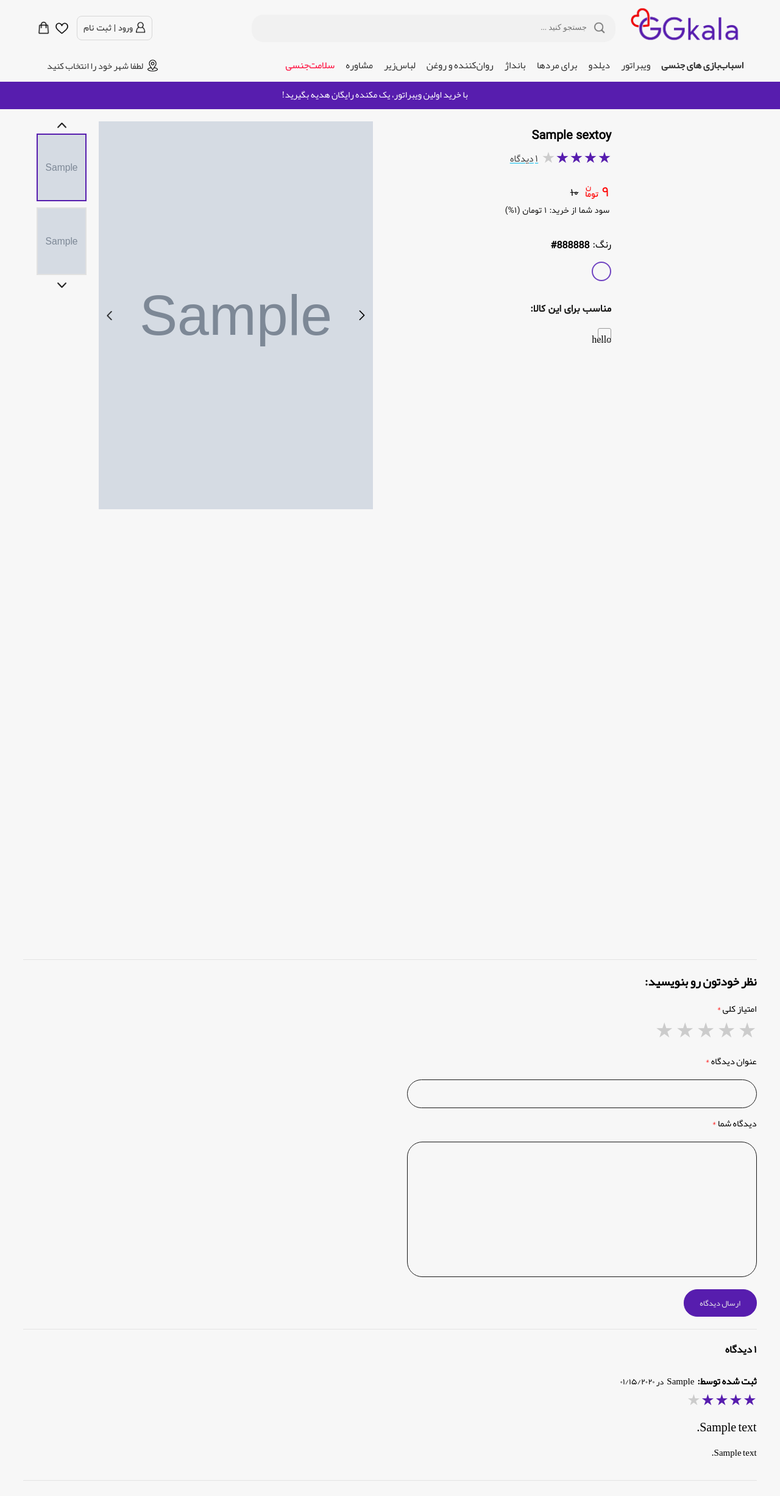
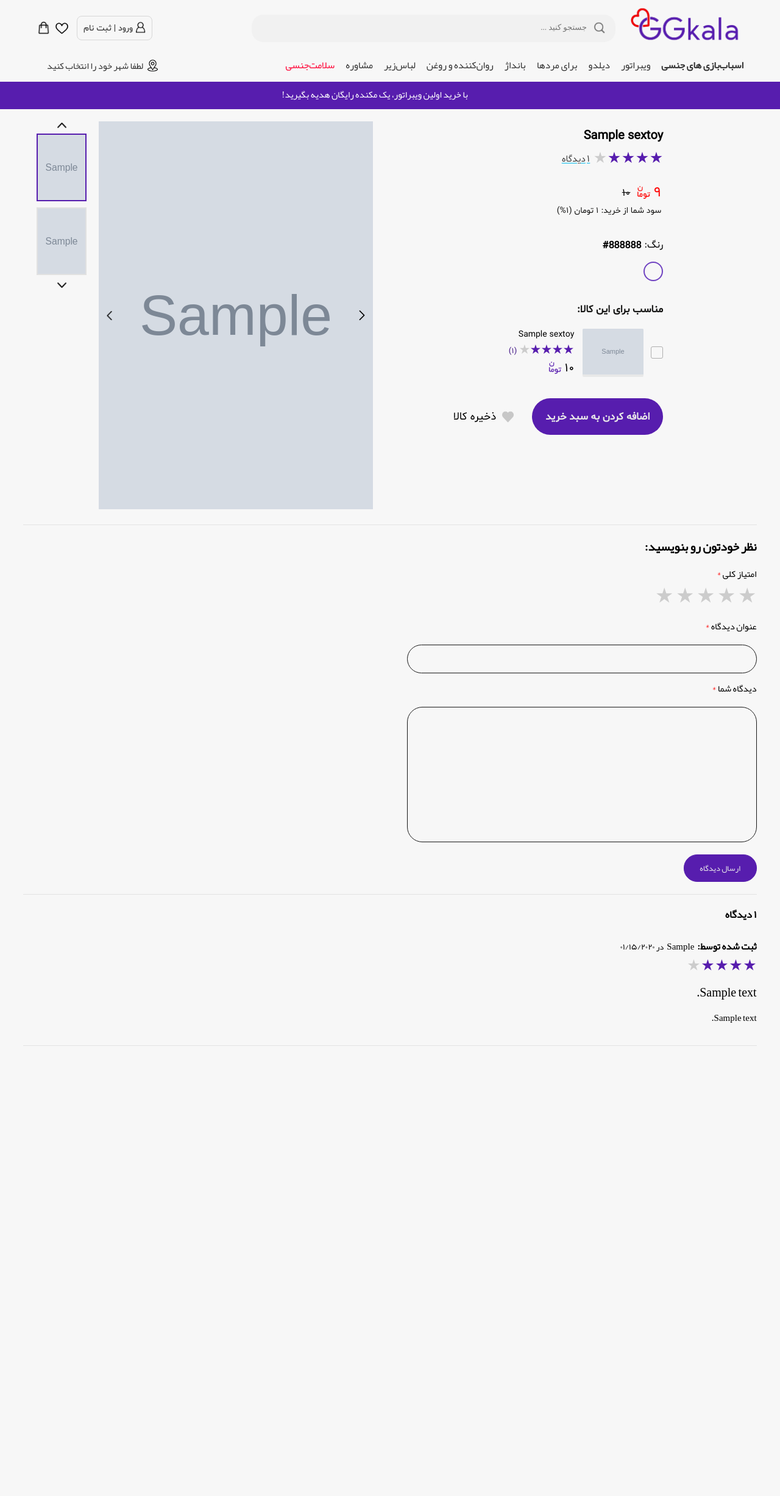
Before and after one commit to Crimson-Amir/GGkala-Django, a Django app: a page that uses GGKala/Products/templates/Products/product_main_detail.html in a window 1280 px wide. Shown: the whole page at 61% size. After the commit the page ends 1715 px from the top, so only its background shows below. Run offline with Django 4.2, Linux system fonts and the light colour scheme; tables that the repository leaves empty hold one stand-in row (values such as "Sample post"); grey boxes marked "Sample" are stand-in pictures; some libraries are stand-ins or nearby versions.

Commit message:
detail-page-update

```diff
--- a/GGKala/Products/templates/Products/product_main_detail.html
+++ b/GGKala/Products/templates/Products/product_main_detail.html
@@ -107,20 +107,58 @@
                             </div>
                         </div>
 
+                        {% if also_like %}
                             <div class="people-also-buy">
                                 <span class="like-this">مناسب برای این کالا:</span>
                                 <div class="products-like">
-                                <div class="pr-like">
+                                    {% for obj in also_like %}
+                                        <div class="also-holder">
                                             <label class="checkbox-container">
-                                        <input type="checkbox" class="checkbox" name="more" value="">
+                                                <input type="checkbox" class="checkbox" name="also" value="{{ obj.id }}">
                                                 <span class="checkmark"></span>
                                             </label>
+                                            <a href="{% url 'Products:detail' obj.slug %}" style="text-decoration:none;color:black;display: flex;align-items: center;">
+                                                <div class="also-buy-image-margin">
+                                                    <div class="also_buy_image">
+                                                        <img src="{{ obj.photo.url }}" alt="{{ obj.photo.url }}">
+                                                    </div>
+                                                </div>
+                                                <div class="also_like_title_star_price">
+                                                    <div class="also-title">
+                                                        {% fa_number obj.title %}
+                                                    </div>
+                                                    <div class="also-star">
+                                                        {% average_rate obj.review.all 'rtl' 'me-rate-21' %}
+                                                        <span class="count-also-buy-star">({% fa_number obj.review.count %})</span>
+                                                    </div>
+                                                    <div class="also-buy-price">
+                                                        <div class="price-text-detail-also-buy">
+                                                            {% fa_number obj.price|intcomma:False %}
+                                                        </div>
+                                                        <img class="price-photo-toman-detail-also-buy" src="{% static 'Category/images/toman.png' %}" alt="">
+                                                    </div>
+                                                </div>
+                                            </a>
+                                        </div>
+                                    {% endfor %}
+                                    <div class="add_to_cart">
+                                        <div class="add-to-cart-holder">
+                                            <button type="submit" class="add-to-cart-button">
+                                                <span class="cart_text">اضافه کردن به سبد خرید</span>
+                                            </button>
+                                        </div>
+                                        <div class="save-item-holder">
+                                            <button type="submit" class="save-item-button">
+                                                <img class="save-item-heart" src="{% static 'Products/images/heart.png' %}" alt="heart">
+                                                <span class="save-item">ذخیره کالا</span>
+                                            </button>
                                         </div>
                                     </div>
                                 </div>
+                            </div>
+                        {% endif %}
 
                     </div>
-            <div style="height: 1000px;"> hello</div>
                 </div>
             </div>
         </div>
@@ -235,21 +273,21 @@
         document.getElementById('color-name').innerText = colorName;
     }
 
-    {#window.addEventListener('scroll', function () {#}
-    {#    const scrollTop = window.pageYOffset || document.documentElement.scrollTop;#}
-    {#    const containerOffset = document.querySelector('.image-of-product').offsetTop;#}
-    {#    const image = document.querySelector('.left-side');#}
-    {#    const rightSide = document.querySelector('.right-side');#}
-    {#    const rightSideHeight = rightSide.offsetHeight;#}
-    {##}
-    {#    if (scrollTop > containerOffset && scrollTop < containerOffset + rightSideHeight) {#}
-    {#        image.style.transform = `translateY(${scrollTop - containerOffset}px)`;#}
-    {#    } else if (scrollTop >= containerOffset + rightSideHeight) {#}
-    {#        image.style.transform = `translateY(${rightSideHeight}px)`;#}
-    {#    } else {#}
-    {#        image.style.transform = 'translateY(0)';#}
-    {#    }#}
-    {#});#}
+    window.addEventListener('scroll', function () {
+        const scrollTop = window.pageYOffset || document.documentElement.scrollTop;
+        const containerOffset = document.querySelector('.image-of-product').offsetTop;
+        const image = document.querySelector('.left-side');
+        const rightSide = document.querySelector('.right-side');
+        const rightSideHeight = rightSide.offsetHeight;
+
+        if (scrollTop > containerOffset && scrollTop < containerOffset + rightSideHeight) {
+            image.style.transform = `translateY(${scrollTop - containerOffset}px)`;
+        } else if (scrollTop >= containerOffset + rightSideHeight) {
+            image.style.transform = `translateY(${rightSideHeight}px)`;
+        } else {
+            image.style.transform = 'translateY(0)';
+        }
+    });
 
 
 
--- a/GGKala/Products/templates/Products/temtag/ratings-templatetags-ltr.html
+++ b/GGKala/Products/templates/Products/temtag/ratings-templatetags-ltr.html
@@ -1,4 +1,4 @@
-<div class="me-rate me-rate-ltr" {% if dire == 'rtl' %} style="display: flex;flex-direction: row;" {% endif %}>
+<div class="me-rate me-rate-ltr {{ me_rate_size }}" {% if dire == 'rtl' %} style="display: flex;flex-direction: row;" {% endif %}>
 
     <label {% if object == 1 %} class="me-rate-active" {% endif %} title="text">1 star</label>
     <label {% if object == 2 %} class="me-rate-active" {% endif %} title="text">2 stars</label>
--- a/GGKala/Products/templatetags/ratings.py
+++ b/GGKala/Products/templatetags/ratings.py
@@ -12,7 +12,7 @@
 
 
 @register.inclusion_tag("Products/temtag/ratings-templatetags-ltr.html")
-def average_rate(objects, direction="ltr", star_width=None):
+def average_rate(objects, direction="ltr", me_rate_size="me-rate-25"):
     try:
         num = 0
         sums = 0
@@ -23,11 +23,11 @@
         return {
             "object": objects,
             "dire": direction,
-            "star_width": star_width
+            "me_rate_size": me_rate_size
         }
     except ZeroDivisionError:
         return {
             "object": 1,
             "dire": direction,
-            "star_width": star_width
+            "me_rate_size": me_rate_size
         }
--- a/GGKala/Products/urls.py
+++ b/GGKala/Products/urls.py
@@ -6,4 +6,5 @@
 urlpatterns = [
     path('<slug:slugname>/', views.detail, name='detail'),
     path('preview/<int:pk>/', views.DetailPreview.as_view(), name='preview'),
+    path('buy_also/<slug:category_slug>', views.refresh_buy_also, name='refresh_buy_also'),
 ]
--- a/GGKala/Products/views.py
+++ b/GGKala/Products/views.py
@@ -1,15 +1,19 @@
 from django.shortcuts import get_object_or_404, render, redirect, HttpResponse
 from django.views.generic import DetailView
 # from Category import models
-from .models import SexToys, ProductImage, PeopleBuyAlso
+from .models import SexToys, ProductImage, Cart
+from Category.models import Category
 from account.mixin import PreviewMixin
 from review.forms import ReviewForms
 from review.models import ReviewModel
+from django.db.models import Count, Avg, Q
 
 
 def detail(request, slugname):
     mod = get_object_or_404(SexToys.object.return_published_product(), slug=slugname)
+    same_products = mod.buy_also.all()
     products = ProductImage.objects.filter(product=mod)
+
     ip = request.user.ip_address
     if ip not in mod.hits.all():
         mod.hits.add(ip)
@@ -31,7 +35,25 @@
 
     p = mod.price - mod.discounted_price()
     return render(request, 'Products/detail_page.html', context={'object': mod, 'form': form, 'pictures': products,
-                                                                 'first_color': mod.color.first, 'p': p})
+                                                                 'first_color': mod.color.first, 'p': p, 'also_like': same_products})
+
+
+def refresh_buy_also(requests, category_slug):
+    products = get_object_or_404(Category.objects.return_truestatus(), slug=category_slug)
+    sex_toys = products.sexy_toys_related_name.return_published_product().prefetch_related('carts')
+
+    for mod in sex_toys:
+        same_products = Cart.objects.filter(id__in=mod.carts.values('id')).values('all_product__id').annotate(product_count=Count('id')).order_by('-product_count')
+
+        if not same_products:
+            continue
+
+        same_products = [d for d in same_products if d['all_product__id'] != mod.id]
+        mod.buy_also.clear()
+        related_products = [sex_toys.get(id=same['all_product__id']) for same in same_products[:5]]
+        mod.buy_also.set(related_products)
+
+    return HttpResponse('ok')
 
 
 class DetailPreview(PreviewMixin, DetailView):
--- a/GGKala/static/Products/css/product_main_detail.css
+++ b/GGKala/static/Products/css/product_main_detail.css
@@ -3,14 +3,14 @@
 }
 
 .image-of-product {
-    /*position: relative;*/
+    position: relative;
     padding-top: 20px;
     display: flex;
     flex-direction: row-reverse;
 }
 
 .left-side {
-    /*position: sticky;*/
+    position: sticky;
     display: flex;
     flex-direction: row-reverse;
 }
@@ -261,7 +261,7 @@
 
 .like-this {
     padding-top: 35px;
-    font-size: 16px;
+    font-size: 17px;
     color: #161615;
     font-family: Shabnam;
     font-weight: bold;
@@ -270,14 +270,15 @@
 .products-like {
     display: flex;
     flex-direction: column;
+    padding-top: 20px;
 }
 
 
 .checkbox-container {
     position: relative;
     padding-left: 25px;
-    margin-bottom: 10px;
     cursor: pointer;
+    height: 22px;
 }
 
 .checkbox {
@@ -288,10 +289,10 @@
 
 .checkmark {
     position: absolute;
-    height: 20px;
-    width: 20px;
+    height: 18px;
+    width: 18px;
     background-color: transparent;
-    border: 1px solid #9a9a9a;
+    border: 1px solid #afafaf;
     border-radius: 3px;
 }
 
@@ -312,3 +313,121 @@
     padding-top: 20px;
     display: flex;
 }
+
+.also-holder {
+    display: flex;
+    align-items: center;
+    margin-bottom: 20px;
+}
+
+.also_buy_image {
+    background-color: #e8e8e8;
+    width: 100px;
+    text-align: center;
+    overflow: hidden;
+    border-radius: 2px;
+}
+
+.also_buy_image img {
+    background: none;
+    width: 100%;
+}
+
+.also_like_title_star_price {
+    width: 100%;
+    display: flex;
+    flex-direction: column;
+}
+
+.also-title {
+    font-family: Shabnam;
+    font-size: 14px;
+}
+
+.also-buy-image-margin {
+    margin: 0 7px 0 14px;
+}
+
+.also-buy-price {
+    padding-top: 4px;
+    display: flex;
+    align-items: center;
+}
+
+.price-text-detail-also-buy {
+    font-family: Shabnam;
+    font-size: 20px;
+    background: none;
+}
+
+.price-photo-toman-detail-also-buy {
+    width: 24px;
+    height: 24px;
+    background: none;
+    padding-right: 3px;
+}
+
+.also-star {
+    padding-top: 3px;
+    display: flex;
+    align-items: center;
+}
+
+.count-also-buy-star {
+    font-family: Shabnam;
+    font-size: 13px;
+    padding-right: 4px;
+    color: #421685;
+    padding-top: 5px;
+}
+
+.add_to_cart {
+    padding-top: 15px;
+    display: flex;
+    align-items: center;
+    justify-content: center;
+}
+
+.add-to-cart-button {
+    width: 215px;
+    height: 60px;
+    border-radius: 30px;
+    padding: 5px;
+    outline: none;
+    border: none;
+    cursor: pointer;
+    background-color: #571dae;
+}
+
+.cart_text {
+    font-size: 17px;
+    font-family: Shabnam;
+    color: #eaeaea;
+    font-weight: bold;
+    background: none;
+}
+
+.save-item-holder {
+    padding-right: 30px;
+}
+
+.save-item-button {
+    border: none;
+    outline: none;
+    background: none;
+    display: flex;
+    align-items: center;
+}
+
+.save-item {
+    font-size: 18px;
+    font-family: Shabnam;
+    color: #000000;
+    /*font-weight: bold;*/
+    background: none;
+    padding-right: 10px;
+}
+
+.save-item-heart {
+    width: 19px;
+}
--- a/GGKala/static/review/css/review-style.css
+++ b/GGKala/static/review/css/review-style.css
@@ -180,15 +180,25 @@
 
 .me-rate > label {
     float: right;
-    width: 23px;
     overflow: hidden;
     white-space: nowrap;
+    color: #571dae;
+    width: 23px;
     font-size: 25px;
-    color: #571dae;
 }
 
 .me-rate-ltr > label {
     float: left;
+}
+
+.me-rate-25 > label {
+    width: 23px;
+    font-size: 25px;
+}
+
+.me-rate-21 > label {
+    width: 18px;
+    font-size: 21px;
 }
 
 .me-rate > label:before {
```
Also changed, not shown: GGKala/Products/admin.py (+4 -5 lines), GGKala/Products/models.py (+6 -4 lines), GGKala/Products/migrations/0001_initial.py, GGKala/Products/migrations/0002_initial.py (deleted), GGKala/Products/migrations/0002_peoplealsobuy_cart.py (added), GGKala/Products/migrations/0003_alter_productfeature_product_feature_slug_and_more.py (deleted), GGKala/Products/migrations/0003_sextoys_buy_also_delete_peoplealsobuy.py (added), GGKala/Products/migrations/0004_peoplebuyalso.py (deleted), GGKala/images/product_detail_image/69944_a37750_purple_000_L2e4Awq.webp (added), GGKala/images/product_detail_image/adult_CVAaPnf.png (added), GGKala/images/products_imagecs/glass-dildo.png (renamed from GGKala/images/products_imagecs/glass-dildo_Y3NLiFi.png), GGKala/images/products_imagecs/glass-dildo_HitWx7W.png (added), GGKala/static/Products/images/heart.png (added). Lines whose indentation alone changed are shown as unchanged.
